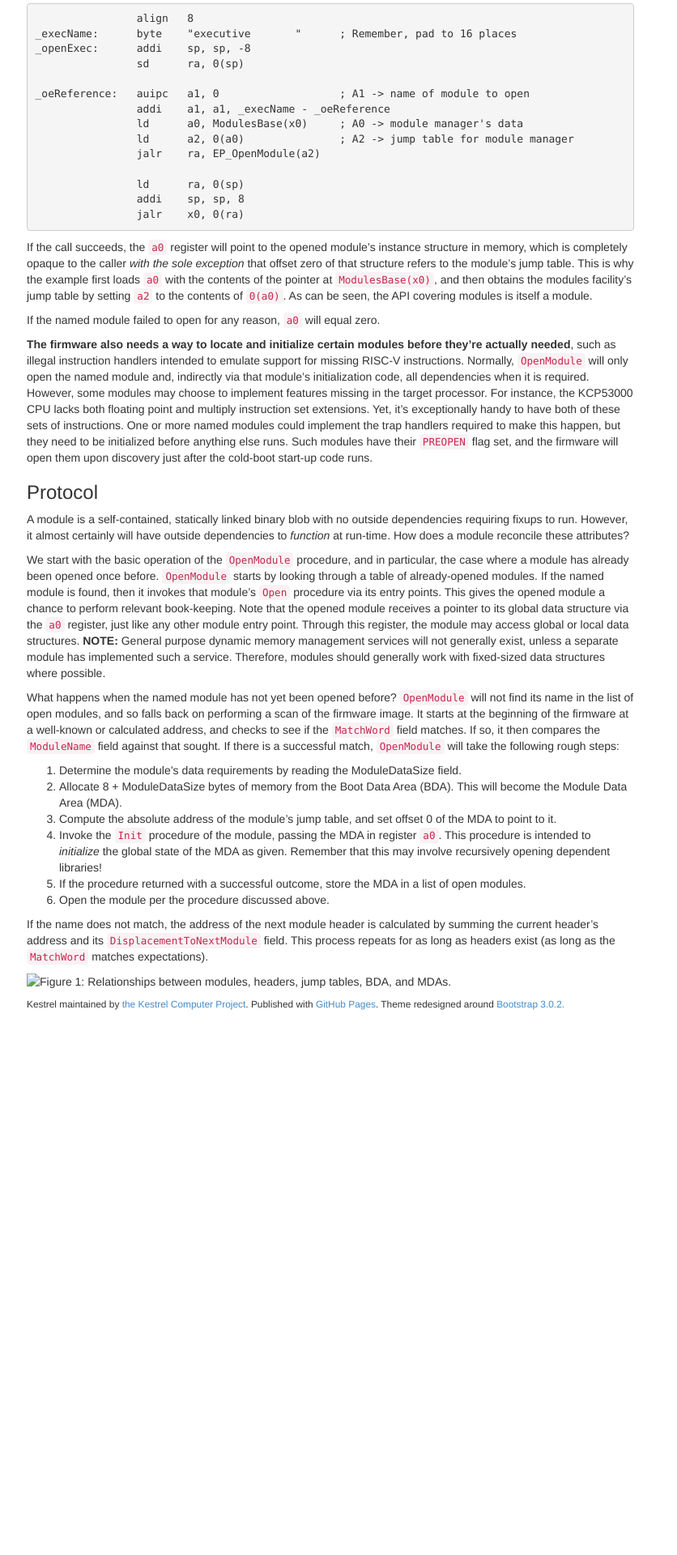
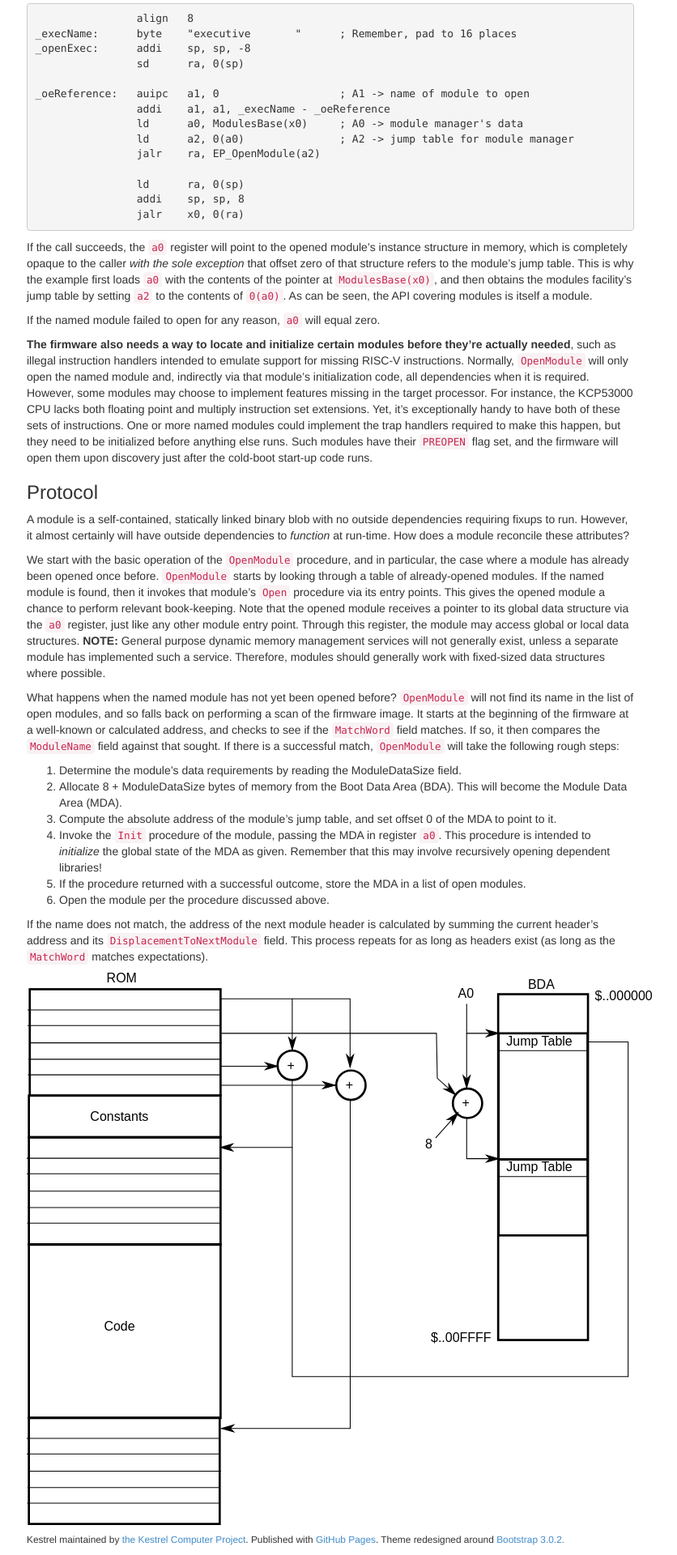
Before and after one commit to KestrelComputer/kestrel, a Jekyll site: the page built from _posts/2016-12-06-modular-firmware.md, in a window 1280 px wide. Shown: the part 3118-5038 px from the top of the page at 81% size, without its empty margins (37-873 px from the left). Built offline with Jekyll 4.4.1, drawn with Linux system fonts in a browser that asks for light colours; before the commit the page ends 4377 px from its top, so only the background shows below that.

Commit message:
image test

```diff
--- a/_posts/2016-12-06-modular-firmware.md
+++ b/_posts/2016-12-06-modular-firmware.md
@@ -244,4 +244,4 @@ the address of the next module header is calculated by summing the current heade
 and its `DisplacementToNextModule` field.
 This process repeats for as long as headers exist (as long as the `MatchWord` matches expectations).
 
-<img src="images/modular-firmware-struct-layout.svg" alt="Figure 1: Relationships between modules, headers, jump tables, BDA, and MDAs." />
+<img src="{{site.url}}/images/modular-firmware-struct-layout.svg" alt="Figure 1: Relationships between modules, headers, jump tables, BDA, and MDAs." />
```
